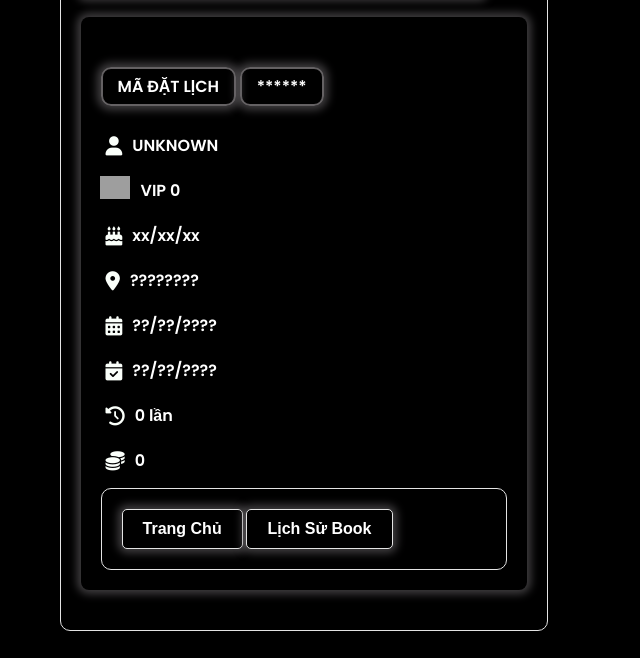
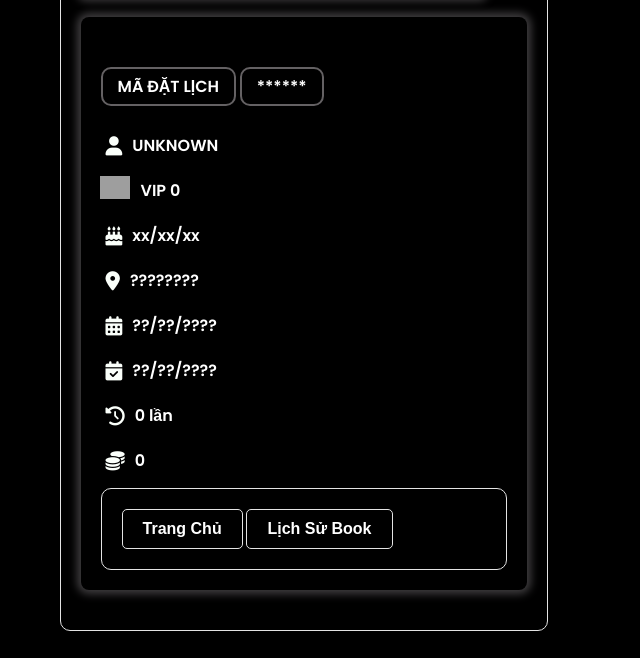
Before and after one commit to gaigoitocdo/profile, a plain HTML site: page index.html in a window 1280 px wide. Shown: the part 142-800 px from the top of the page, without its empty margins (336-976 px from the left). Drawn offline with Linux system fonts and the light colour scheme; grey boxes are pictures that could not be loaded.

Commit message:
Update index.html

```diff
--- a/index.html
+++ b/index.html
@@ -72,7 +72,6 @@
         border-radius: 10px;
         display: inline-block;
         padding: 5px 15px;
-        box-shadow: 0px 0px 8px 4px rgba(107, 104, 106, 0.6); /* Viền phát sáng hồng nhạt */
 
 
       }
@@ -109,10 +108,9 @@
         padding: 10px 20px;
         font-weight: bold;
     font-size: 16px;
-
         border-radius: 5px;
         cursor: pointer;
-        box-shadow: 0px 0px 8px 4px rgba(107, 104, 106, 0.6); /* Viền phát sáng hồng nhạt */
+        Viền phát sáng hồng nhạt */
       }
       .button-container {
     background-color: transparent; /* Xóa màu nền */
@@ -133,7 +131,6 @@
         margin-top: 20px;
         padding: 15px;
         border-radius: 8px;
-        box-shadow: 0px 0px 8px 4px rgba(107, 104, 106, 0.6); /* Viền phát sáng hồng nhạt */
         max-height: 200px;
         overflow-y: auto;
         text-align: left;
@@ -174,7 +171,6 @@
 
 /* Màu viền */
     padding: 3px; /* Khoảng cách từ viền đến ảnh */
-    box-shadow: 0px 0px 8px 4px rgba(107, 104, 106, 0.6); /* Viền phát sáng hồng nhạt */
 }
 
     </style>
```
